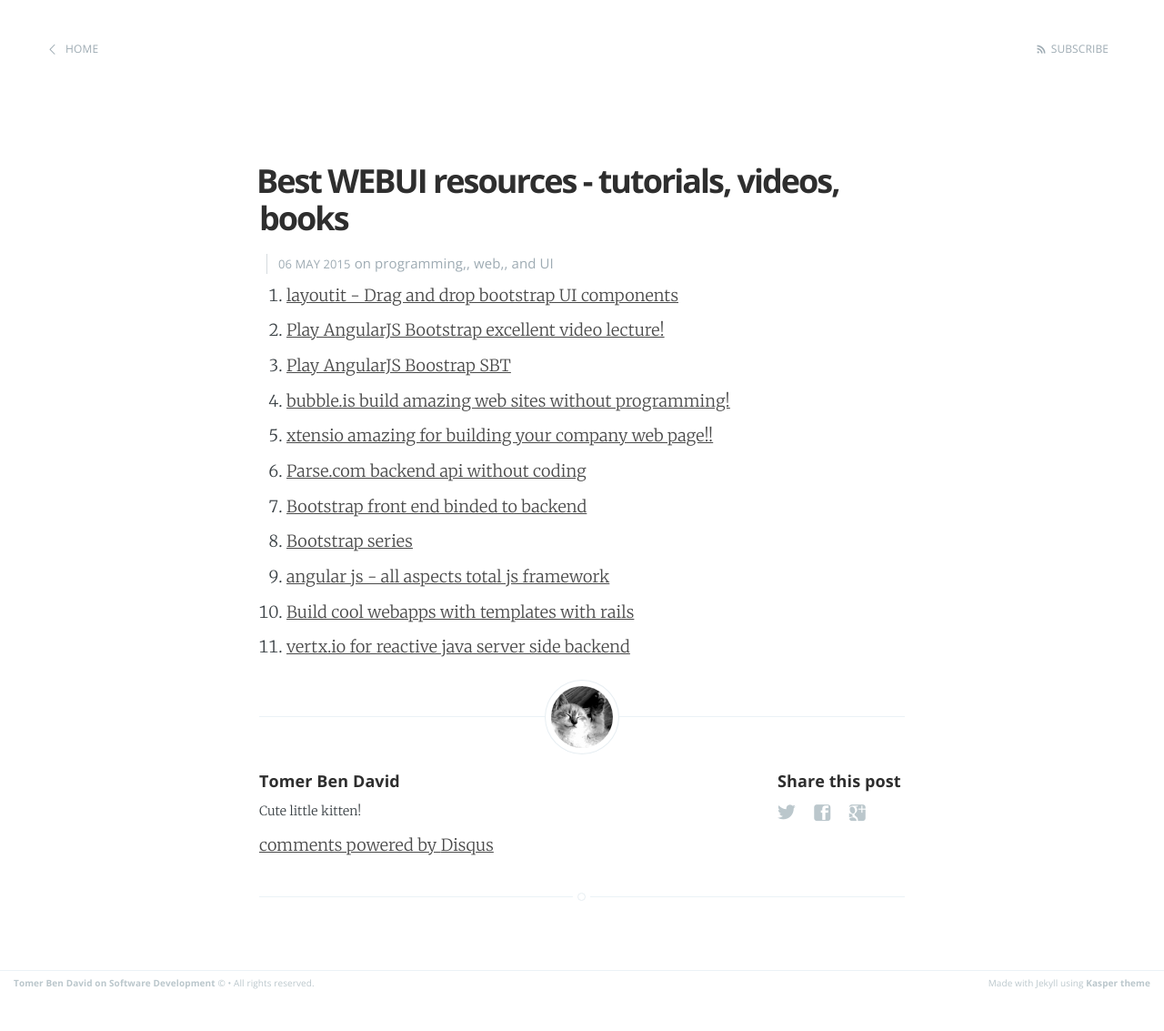
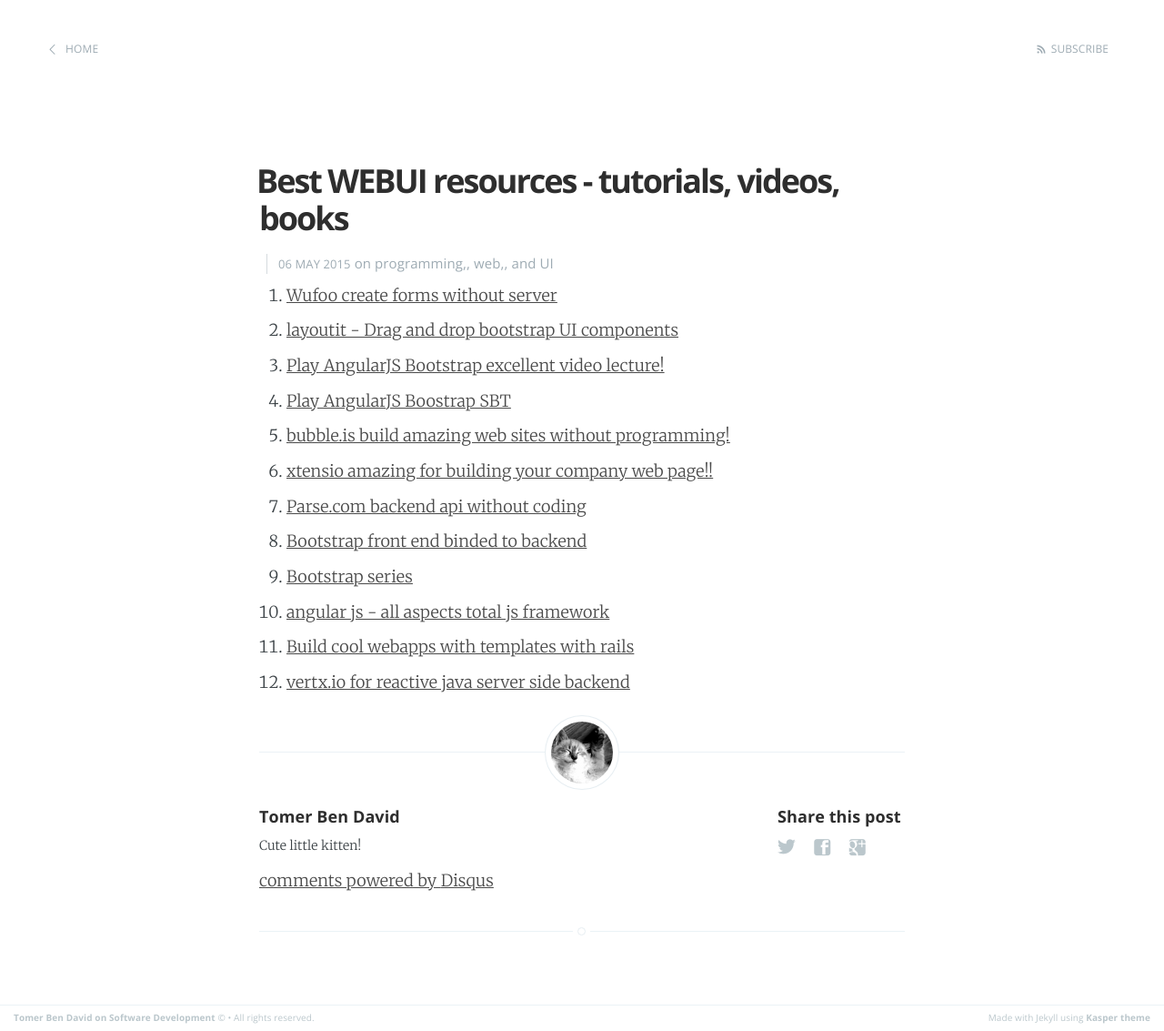
Before and after one commit to tomer-ben-david/tomer-ben-david.github.io.jekyll, a Jekyll site: the page built from _posts/2015-05-06-best-webui-resources-tutorials-videos-books.markdown, in a window 1280 px wide. Shown: the whole page at 91% size. Built offline with Jekyll 4.4.1, drawn with Linux system fonts in a browser that asks for light colours; Markdown is read by kramdown in place of the engine named in the settings; comment, search, counter and statistics services are not loaded; before the commit the page ends 1094 px from its top, so only the background shows below that.

Commit message:
Update 2015-05-06-best-webui-resources-tutorials-videos-books.markdown

```diff
--- a/_posts/2015-05-06-best-webui-resources-tutorials-videos-books.markdown
+++ b/_posts/2015-05-06-best-webui-resources-tutorials-videos-books.markdown
@@ -5,6 +5,7 @@
 categories: programming, web, UI
 comments: true
 ---
+1. [Wufoo create forms without server](http://www.wufoo.com/)
 1. [layoutit - Drag and drop bootstrap UI components](http://www.layoutit.com/)
 1. [Play AngularJS Bootstrap excellent video lecture!](https://www.youtube.com/watch?v=qlBYcR60npU)
 1. [Play AngularJS Boostrap SBT](https://github.com/spass/spass)
```
